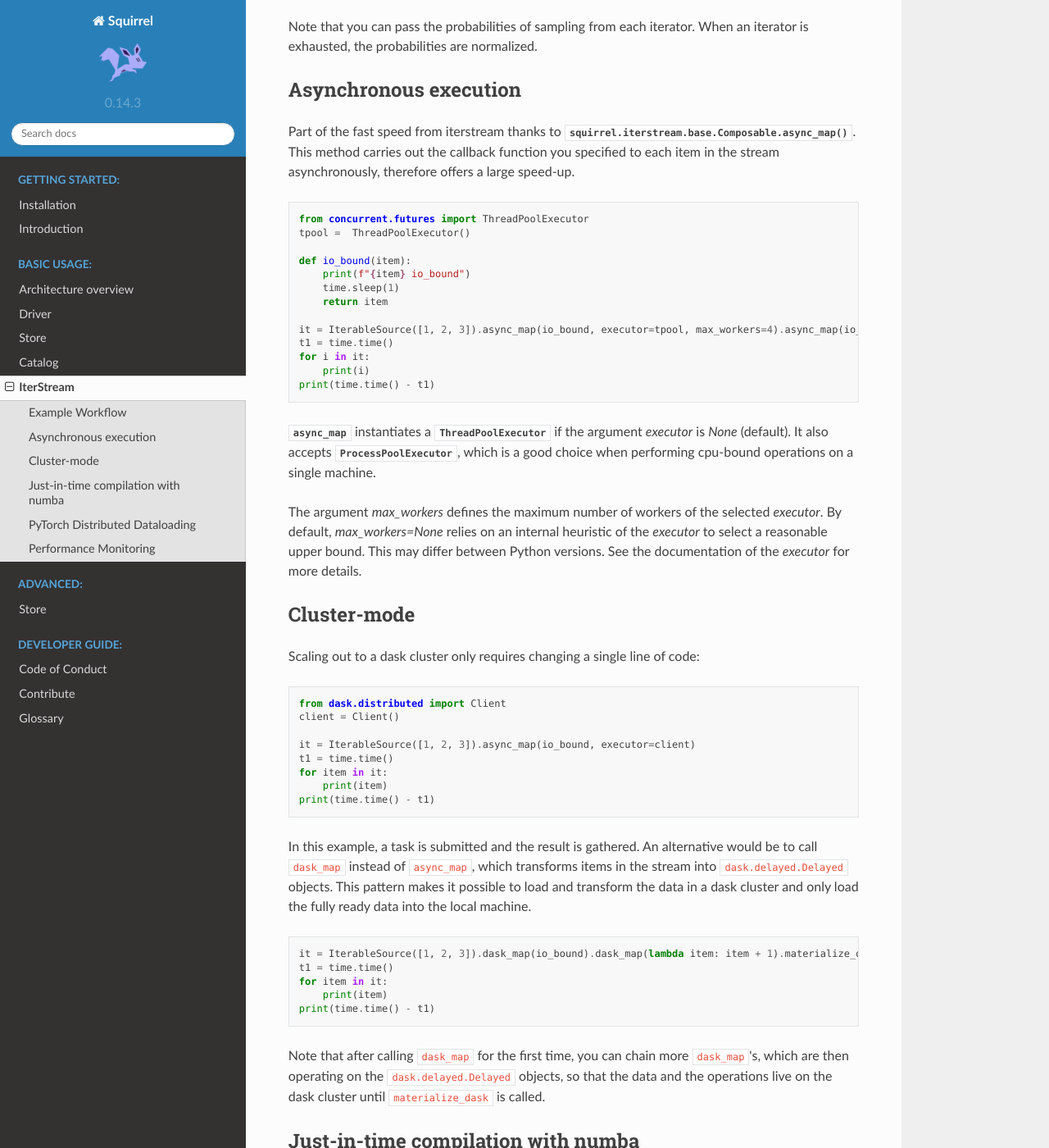
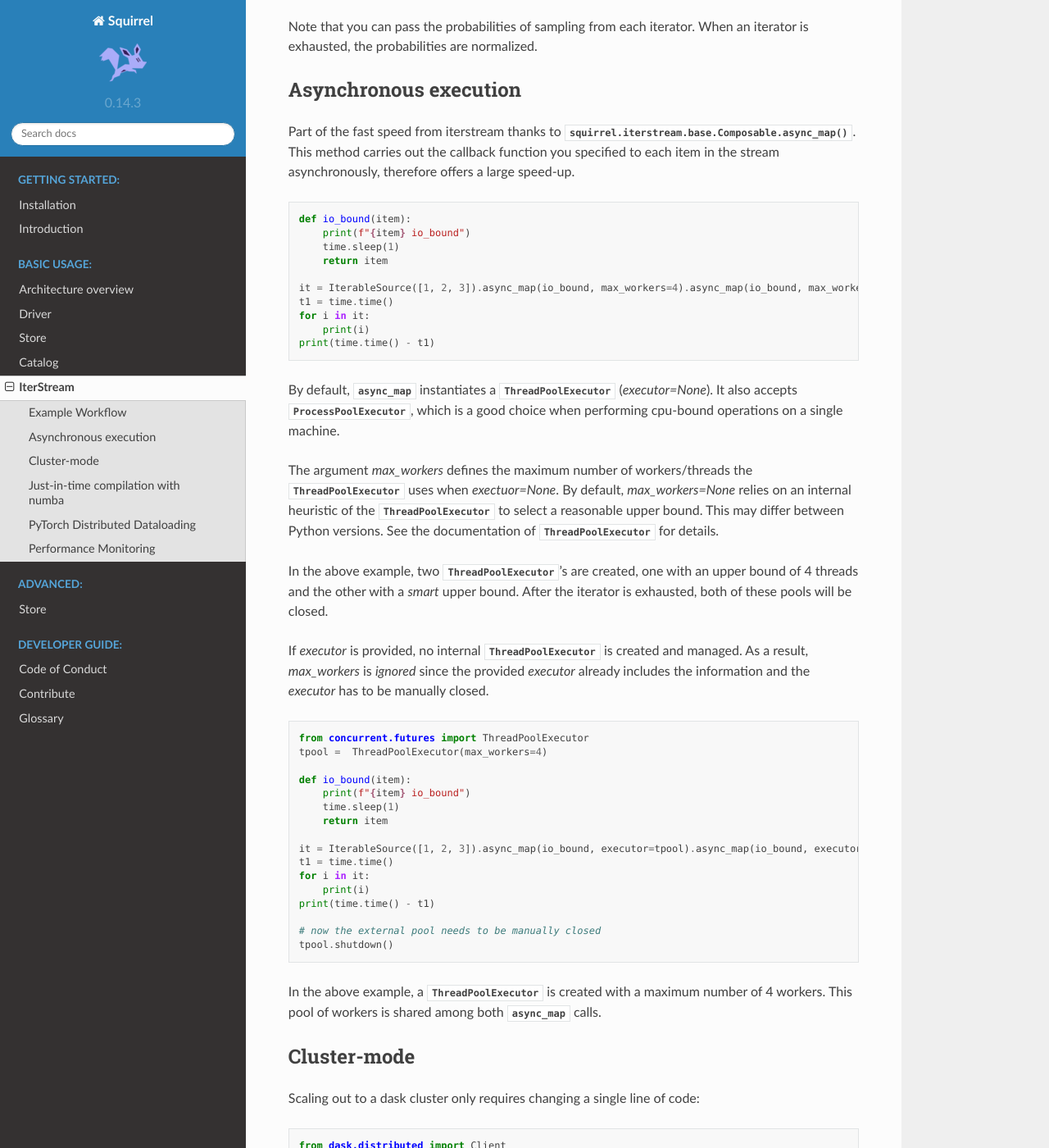
Before and after one commit to merantix-momentum/squirrel-core, a Sphinx documentation site: the page built from docs/usage/Iterstream.rst, in a window 1280 px wide and 1400 px high, scrolled down 1434 px. Shown: the whole window at 82% size. Built offline with Sphinx 7.4.7 and the Read the Docs theme 2.0.0, drawn with Linux system fonts in a browser that asks for light colours; the version number is read from the project's files by our own code.

Commit message:
Clarify that `max_workers` is ignored if `executor` is given

```diff
--- a/docs/usage/Iterstream.rst
+++ b/docs/usage/Iterstream.rst
@@ -78,32 +78,71 @@
 
 .. code-block:: python
 
+    def io_bound(item):
+        print(f"{item} io_bound")
+        time.sleep(1)
+        return item
+
+    it = IterableSource([1, 2, 3]).async_map(io_bound, max_workers=4).async_map(io_bound, max_workers=None)
+    t1 = time.time()
+    for i in it:
+        print(i)
+    print(time.time() - t1)
+
+
+By default, :py:meth:`async_map <squirrel.iterstream.base.Composable.async_map>`
+instantiates a :py:class:`ThreadPoolExecutor <concurrent.futures.ThreadPoolExecutor>` (`executor=None`).
+It also accepts :py:class:`ProcessPoolExecutor <concurrent.futures.ProcessPoolExecutor>`,
+which is a good choice when performing cpu-bound operations on a single machine.
+
+The argument `max_workers` defines the maximum number of workers/threads the
+:py:class:`ThreadPoolExecutor <concurrent.futures.ThreadPoolExecutor>`
+uses when `exectuor=None`.
+By default, `max_workers=None` relies on an internal heuristic of
+the :py:class:`ThreadPoolExecutor <concurrent.futures.ThreadPoolExecutor>`
+to select a reasonable upper bound.
+This may differ between Python versions.
+See the documentation of
+:py:class:`ThreadPoolExecutor <concurrent.futures.ThreadPoolExecutor>` for details.
+
+In the above example, two :py:class:`ThreadPoolExecutor <concurrent.futures.ThreadPoolExecutor>`'s
+are created, one with an upper bound of 4 threads and the other with a *smart* upper bound.
+After the iterator is exhausted, both of these pools will be closed.
+
+If `executor` is provided, no internal
+:py:class:`ThreadPoolExecutor <concurrent.futures.ThreadPoolExecutor>` is
+created and managed.
+As a result, `max_workers` is *ignored* since the provided `executor` already includes
+the information and the `executor` has to be manually closed.
+
+.. code-block:: python
+
 
     from concurrent.futures import ThreadPoolExecutor
-    tpool =  ThreadPoolExecutor()
+    tpool =  ThreadPoolExecutor(max_workers=4)
 
     def io_bound(item):
         print(f"{item} io_bound")
         time.sleep(1)
         return item
 
-    it = IterableSource([1, 2, 3]).async_map(io_bound, executor=tpool, max_workers=4).async_map(io_bound)
+    it = IterableSource([1, 2, 3]).async_map(io_bound, executor=tpool).async_map(io_bound, executor=tpool)
     t1 = time.time()
     for i in it:
         print(i)
     print(time.time() - t1)
 
-:py:meth:`async_map <squirrel.iterstream.base.Composable.async_map>`
-instantiates a :py:class:`ThreadPoolExecutor <concurrent.futures.ThreadPoolExecutor>`
-if the argument `executor` is `None` (default).
-It also accepts :py:class:`ProcessPoolExecutor <concurrent.futures.ProcessPoolExecutor>`,
-which is a good choice when performing cpu-bound operations on a single machine.
+    # now the external pool needs to be manually closed
+    tpool.shutdown()
 
-The argument `max_workers` defines the maximum number of workers of the selected
-`executor`. By default, `max_workers=None` relies on an internal heuristic of
-the `executor` to select a reasonable upper bound.
-This may differ between Python versions.
-See the documentation of the `executor` for more details.
+
+In the above example, a
+:py:class:`ThreadPoolExecutor <concurrent.futures.ThreadPoolExecutor>` is created with
+a maximum number of 4 workers.
+This pool of workers is shared among both
+:py:meth:`async_map <squirrel.iterstream.base.Composable.async_map>` calls.
+
+
 
 Cluster-mode
 ------------
```
Also changed, not shown: 2 other files.
